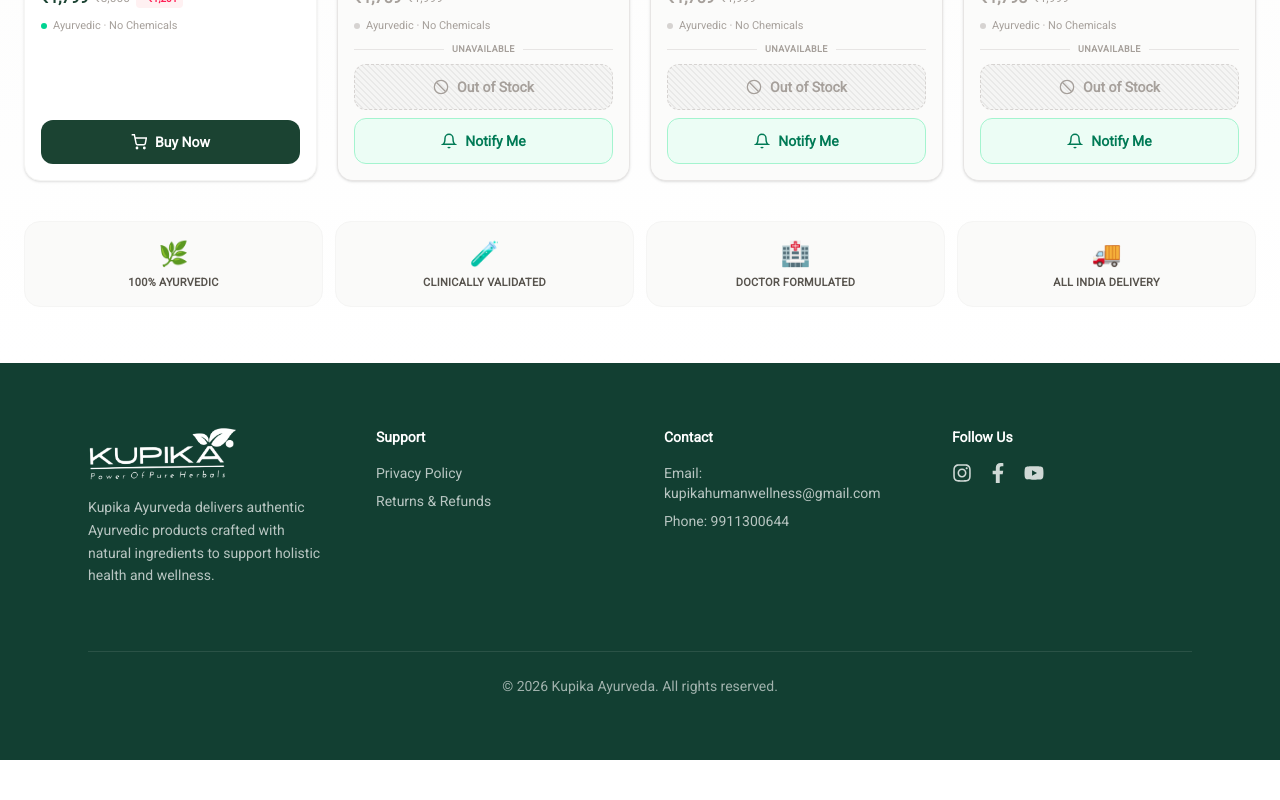
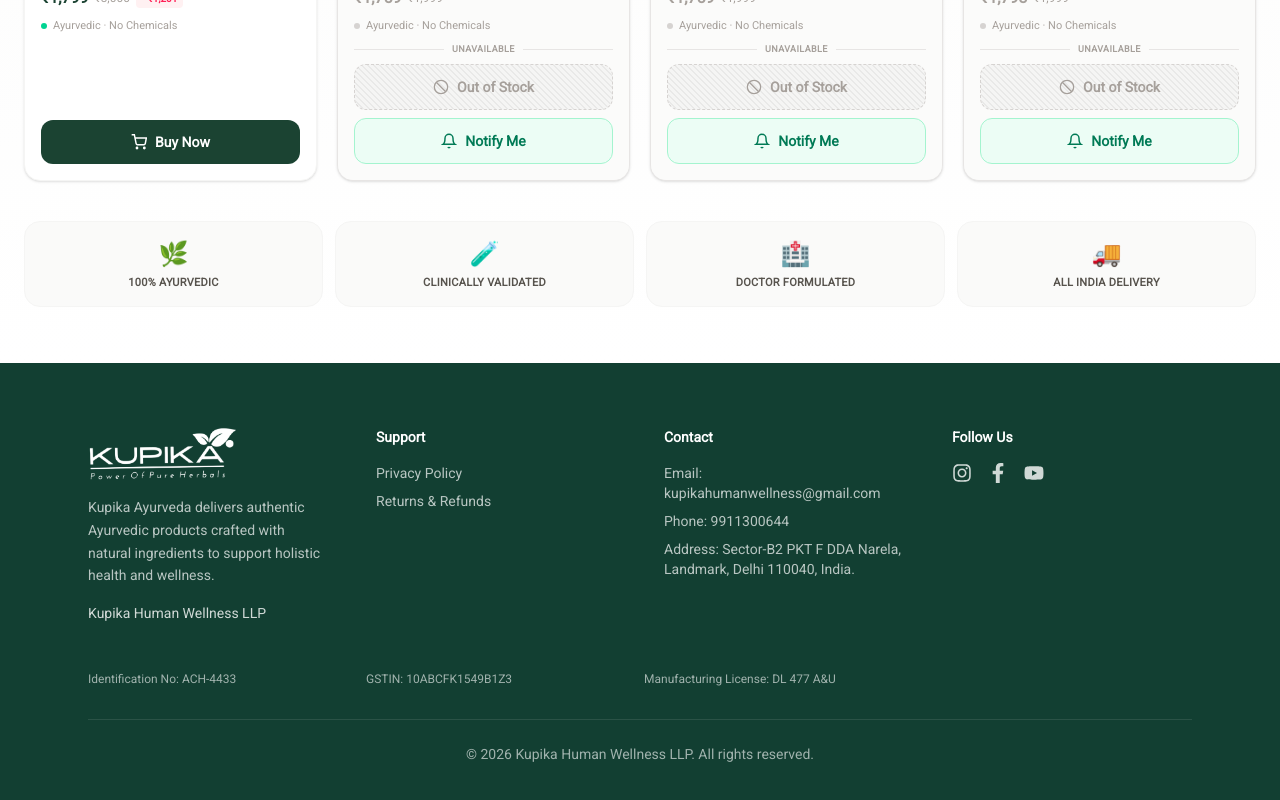
Before and after one commit to harshgaya/kupika-frontend, a Next.js app: page /shop-all in a window 1280 px wide. Shown: the part 793-1593 px from the top of the page. Before the commit the page ends 1553 px from the top, so only its background shows below. Built offline with nearby package versions, Linux system fonts and the light colour scheme; no server answers.

Commit message:
added footer

```diff
--- a/src/components/home/navigation/footer.js
+++ b/src/components/home/navigation/footer.js
@@ -33,6 +33,10 @@
               Kupika Ayurveda delivers authentic Ayurvedic products crafted with
               natural ingredients to support holistic health and wellness.
             </p>
+
+            <p className="mt-4 text-sm font-medium text-white/80">
+              Kupika Human Wellness LLP
+            </p>
           </div>
 
           {/* SUPPORT */}
@@ -58,6 +62,10 @@
             <ul className="mt-4 space-y-2 text-sm text-white/70">
               <li>Email: {email}</li>
               <li>Phone: {support_mobile}</li>
+              <li>
+                Address: Sector-B2 PKT F DDA Narela, Landmark, Delhi 110040,
+                India.
+              </li>
             </ul>
           </div>
 
@@ -95,11 +103,19 @@
           </div>
         </div>
 
+        {/* LEGAL / REGISTRATION */}
+        <div className="mt-12 grid gap-2 text-xs text-white/60 sm:grid-cols-2 lg:grid-cols-4">
+          <span>Identification No: ACH-4433</span>
+          <span>GSTIN: 10ABCFK1549B1Z3</span>
+          <span>Manufacturing License: DL 477 A&U</span>
+        </div>
+
         {/* DIVIDER */}
-        <div className="mt-16 border-t border-white/10 pt-6">
+        <div className="mt-8 border-t border-white/10 pt-6">
           <div className="flex flex-col items-center justify-center gap-4 text-sm text-white/60 sm:flex-row">
             <span>
-              © {new Date().getFullYear()} Kupika Ayurveda. All rights reserved.
+              © {new Date().getFullYear()} Kupika Human Wellness LLP. All rights
+              reserved.
             </span>
           </div>
         </div>
```
